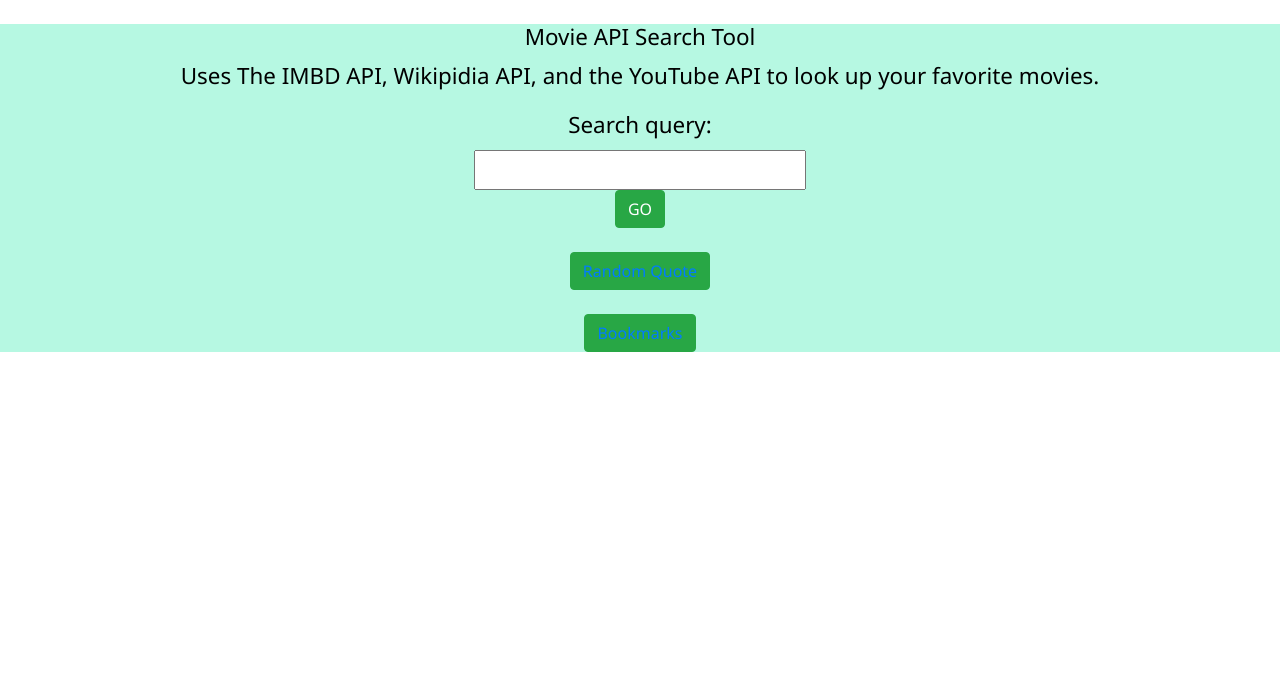
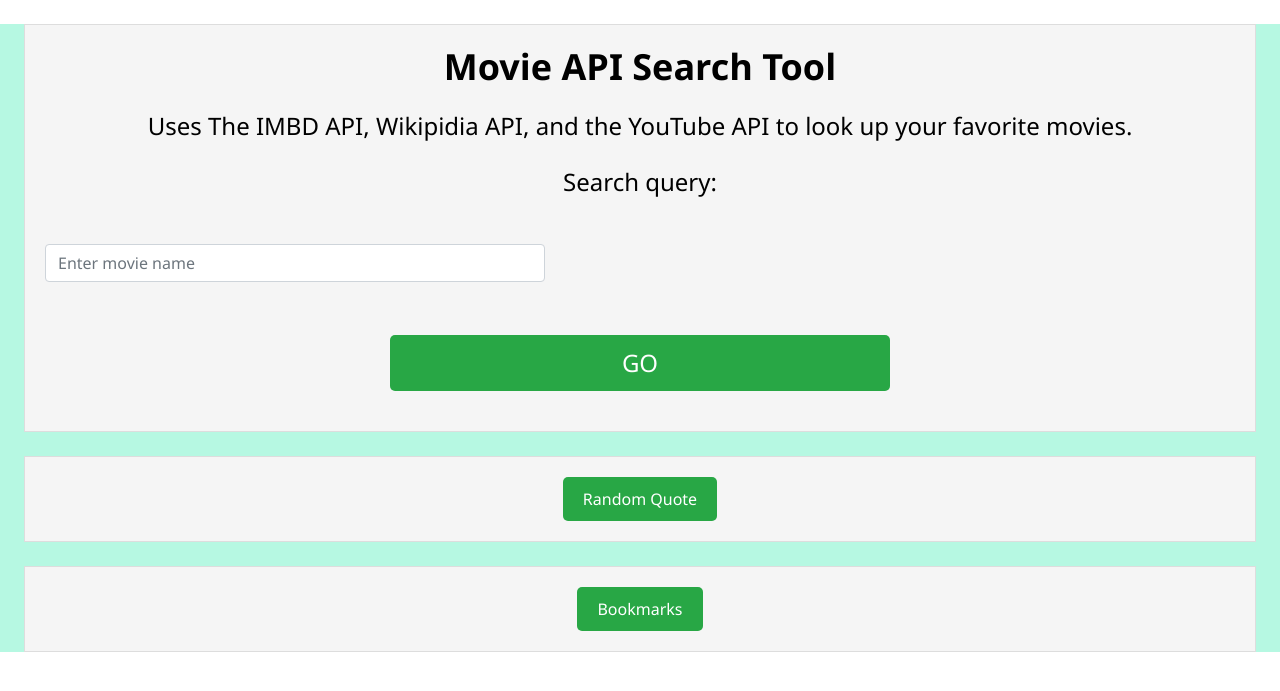
Before and after one commit to mopin01/Project-3-APIs-Search-and-Bookmarking-Application, a Flask app: page / in a window 1280 px wide. Shown: the top 691 px of the page. Run offline with Flask 2, Linux system fonts and the light colour scheme; some libraries are stand-ins or nearby versions.

Commit message:
Added styling

```diff
--- a/static/style.css
+++ b/static/style.css
@@ -105,3 +105,92 @@ sub, sup {
 .quote {
 	font-size: 1.5rem;
 }
+
+
+.movie-details {
+    max-width: 800px;
+    margin: 0 auto;
+    padding: 20px;
+}
+
+.movie-detail {
+    font-size: 16px;
+    line-height: 1.5;
+    margin-bottom: 20px;
+}
+
+.movie-images {
+    display: flex;
+    flex-wrap: wrap;
+    justify-content: space-between;
+    margin-bottom: 20px;
+}
+
+.movie-image {
+    width: 30%;
+    margin-bottom: 20px;
+}
+
+.btn {
+    padding: 10px 20px;
+    font-size: 16px;
+    border: none;
+    border-radius: 5px;
+    cursor: pointer;
+}
+
+.btn-success {
+    color: #fff;
+    background-color: #28a745;
+}
+
+.btn-success.left {
+    position: absolute;
+    left: 0;
+}
+
+#bookmark-added-message {
+    font-size: 16px;
+    margin-top: 20px;
+    color: #28a745;
+    font-weight: bold;
+}
+
+.content {
+	border: 1px solid #ddd;
+	padding: 20px;
+	background-color: #f5f5f5;
+}
+h1 {
+	font-size: 36px;
+	font-weight: bold;
+	margin-bottom: 20px;
+}
+p {
+	font-size: 24px;
+	margin-bottom: 20px;
+}
+label {
+	font-size: 24px;
+	margin-bottom: 10px;
+	display: block;
+}
+
+input {
+	font-size: 20px;
+	padding: 10px;
+	margin-bottom: 20px;
+	border-radius: 5px;
+	border: 1px solid #ccc;
+	width: 60%;
+	max-width: 500px;
+}
+#submit-button {
+	font-size: 24px;
+	padding: 10px 30px;
+	border-radius: 5px;
+}
+button a {
+	color: white;
+	text-decoration: none;
+}
--- a/templates/index.html
+++ b/templates/index.html
@@ -4,28 +4,28 @@
     <div class="content m-4 center-block">
         <h1>Movie API Search Tool</h1>
 
-        <p>Uses The IMBD API, Wikipidia API, and the YouTube API to look up your favorite movies.</p>
+   <p class="text-center">Uses The IMBD API, Wikipidia API, and the YouTube API to look up your favorite movies.</p>
 
-        <form method="GET" action="/get_movie">
-        <label for="search-query">Search query: </label>
+    <form class="text-center" method="GET" action="/get_movie">
+        <label for="movie_name">Search query:</label>
         <br>
-        <input id="movie_name" name="movie_name">
+        <input id="movie_name" name="movie_name" class="form-control" placeholder="Enter movie name">
         <br>
         <input class="btn btn-success" id="submit-button" type="submit" value="GO" />
-        <form>
+    </form>
 
-    </div>
+</div>
 
-    <div class="content m-4 center-block">
+<div class="content m-4 center-block text-center">
 
-        <button class="btn btn-success" id="submit-button"> <a href="/post_quote/">Random Quote</a></button>
+    <button class="btn btn-success"><a href="/post_quote/" class="text-white">Random Quote</a></button>
 
-    </div>
+</div>
 
-    <div class="content m-4 center-block">
+<div class="content m-4 center-block text-center">
 
-        <button class="btn btn-success" id="bookmark-button"> <a href="/show_bookmarks/">Bookmarks</a></button>
+    <button class="btn btn-success"><a href="/show_bookmarks/" class="text-white">Bookmarks</a></button>
 
-    </div>
+</div>
 
 {% endblock %}
```
Also changed, not shown: templates/movie.html (+17 -26 lines).
